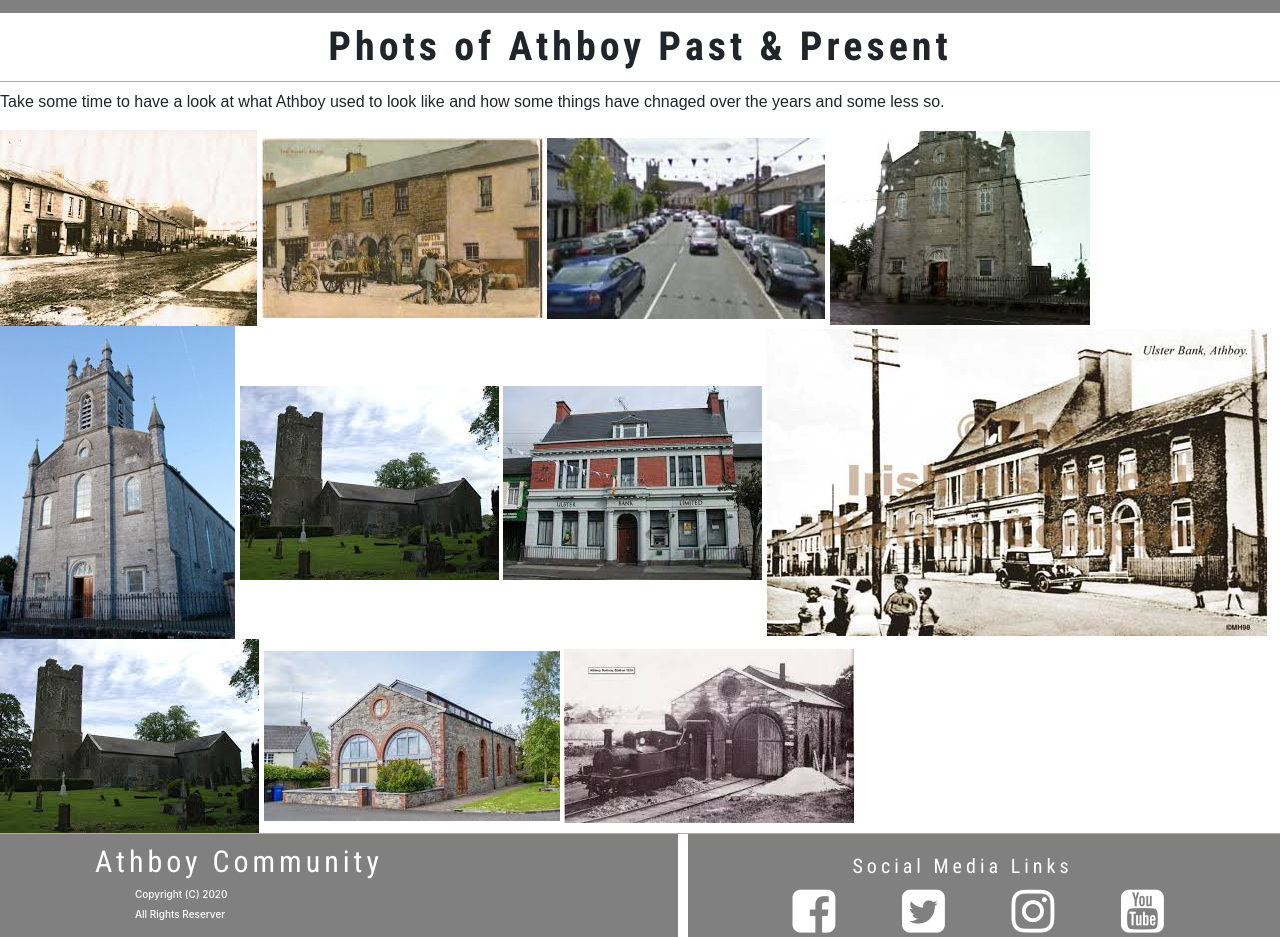
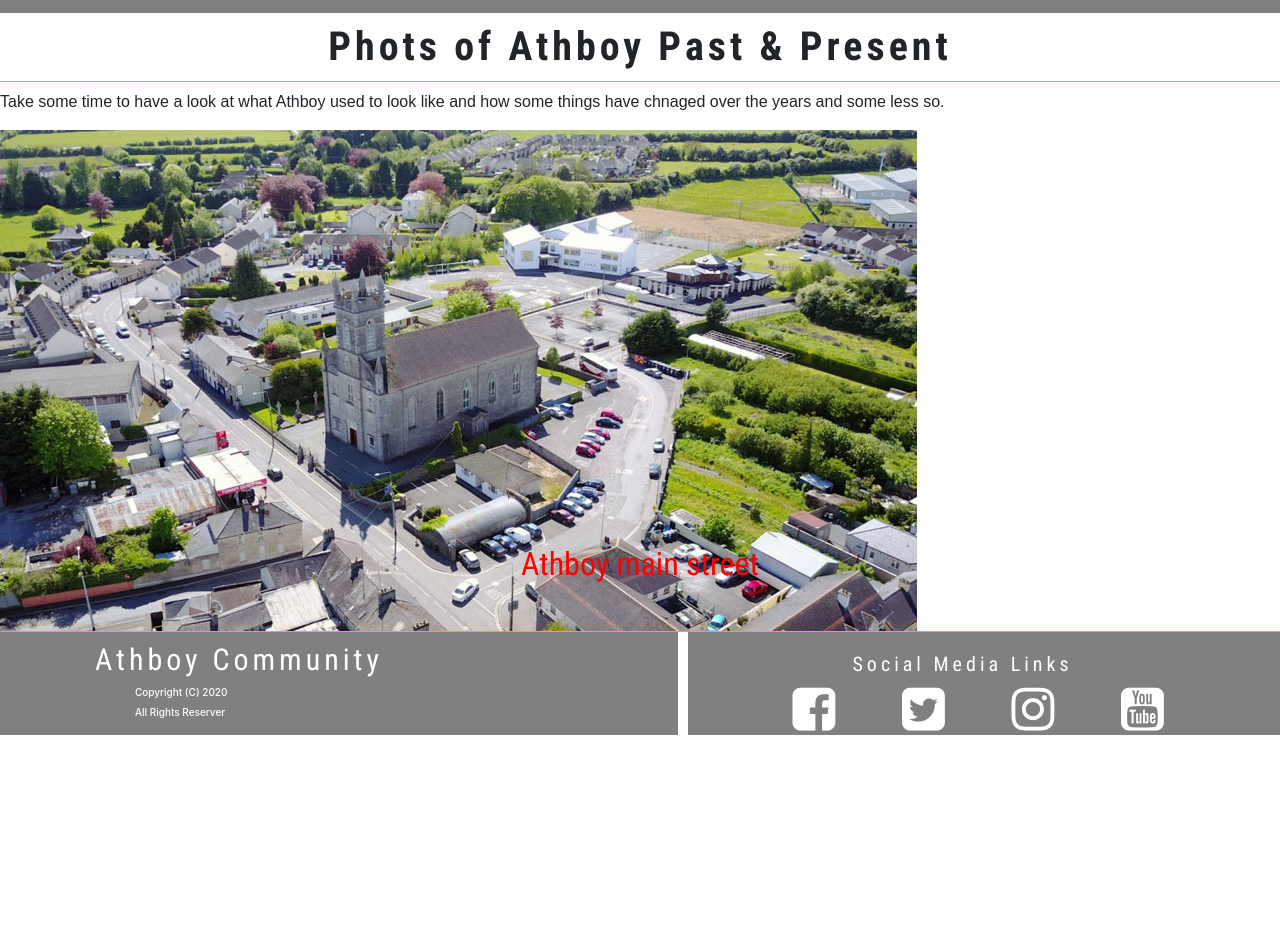
Before and after one commit to meltaylor78/athboy, a plain HTML site: page history.html in a window 1280 px wide. Shown: the part 689-1626 px from the top of the page. After the commit the page ends 1424 px from the top, so only its background shows below. Drawn offline with nearby package versions, Linux system fonts and the light colour scheme.

Commit message:
started working on carosuel for images

```diff
--- a/history.html
+++ b/history.html
@@ -7,8 +7,6 @@
     <link rel="stylesheet" href="https://maxcdn.bootstrapcdn.com/bootstrap/4.2.1/css/bootstrap.min.css" type="text/css" />
     <link rel="stylesheet" href="https://stackpath.bootstrapcdn.com/font-awesome/4.7.0/css/font-awesome.min.css" type="text/css" />
     <link rel="stylesheet" href="assets/css/style.css" type="text/css" />
-    <script src="https://stackpath.bootstrapcdn.com/bootstrap/3.4.1/js/bootstrap.min.js" integrity="sha384-aJ21OjlMXNL5UyIl/XNwTMqvzeRMZH2w8c5cRVpzpU8Y5bApTppSuUkhZXN0VxHd" crossorigin="anonymous"></script>
-
 </head>
 <body>
     <header>
@@ -27,7 +25,7 @@
                         <a href="index.html"><i class="fa fa-home icons" aria-hidden="true"></i><span>Home</span></a>
                     </li>
                     <li class="navlink list-inline-item">
-                        <a href="history.html" class="active" ><i class="fa fa-history icons" aria-hidden="true"></i><span>History</span></a>
+                        <a href="history.html" class="activeurl" ><i class="fa fa-history icons" aria-hidden="true"></i><span>History</span></a>
                     </li>
                     <li class="navlink list-inline-item">
                         <a href="activites.html" ><i class="fa fa-coffee icons" aria-hidden="true"></i><span>Activites</span></a>
@@ -50,19 +48,29 @@
         </div>
     </div>
 
-    <section id="photos">
-        <img src="../../assets/images/history/athboy_mainstreet.jpg" alt="">
-        <img src="../../assets/images/history/athboy_mainstreet_1916.jpg" alt="">
-        <img src="../../assets/images/history/athboy_mainstreet_current.jpg" alt="">
-        <img src="../../assets/images/history/church.jpg" alt="">
-        <img src="../../assets/images/history/church_current.jpg" alt="">
-        <img src="../../assets/images/history/pchurch.jpg" alt="">
-        <img src="../../assets/images/history/ulsterbank_current.jpg" alt="">
-        <img src="../../assets/images/history/ulsterbank.jpg" alt="">
-        <img src="../../assets/images/history/pchurch.jpg" alt="">
-        <img src="../../assets/images/history/train_workshop_current.jpg" alt="">
-        <img src="../../assets/images/history/train_workshop.jpg" alt="">
-    </section>
+    <div class="comtainer">
+        <div class="row">
+            <div class="col-sm-12">
+                <div id="my-slide" class="carousel slide" data-ride="carousel">
+
+                    <div class="carousel-inner" role="listbox">
+                        <div class="carousel-item active">
+                            <img src="../../assets/images/header/athboy_aerial_view.jpg" alt="Athboy main street"/>
+                            <div class="carousel-caption">
+                                <h2 style="color:red;">Athboy main street</h2>
+                            </div>
+                        </div>
+                        <div class="carousel-item">
+                            <img src="../../assets/images/history/church.jpg" alt="Athboy main street"/>
+                            <div class="carousel-caption">
+                                <h1>Athboy main street</h1>
+                            </div>
+                        </div>
+                    </div>
+                </div>
+            </div>
+        </div>
+    </div>
 
     <footer class="fluid-container">
         <div class="row footer">
```
